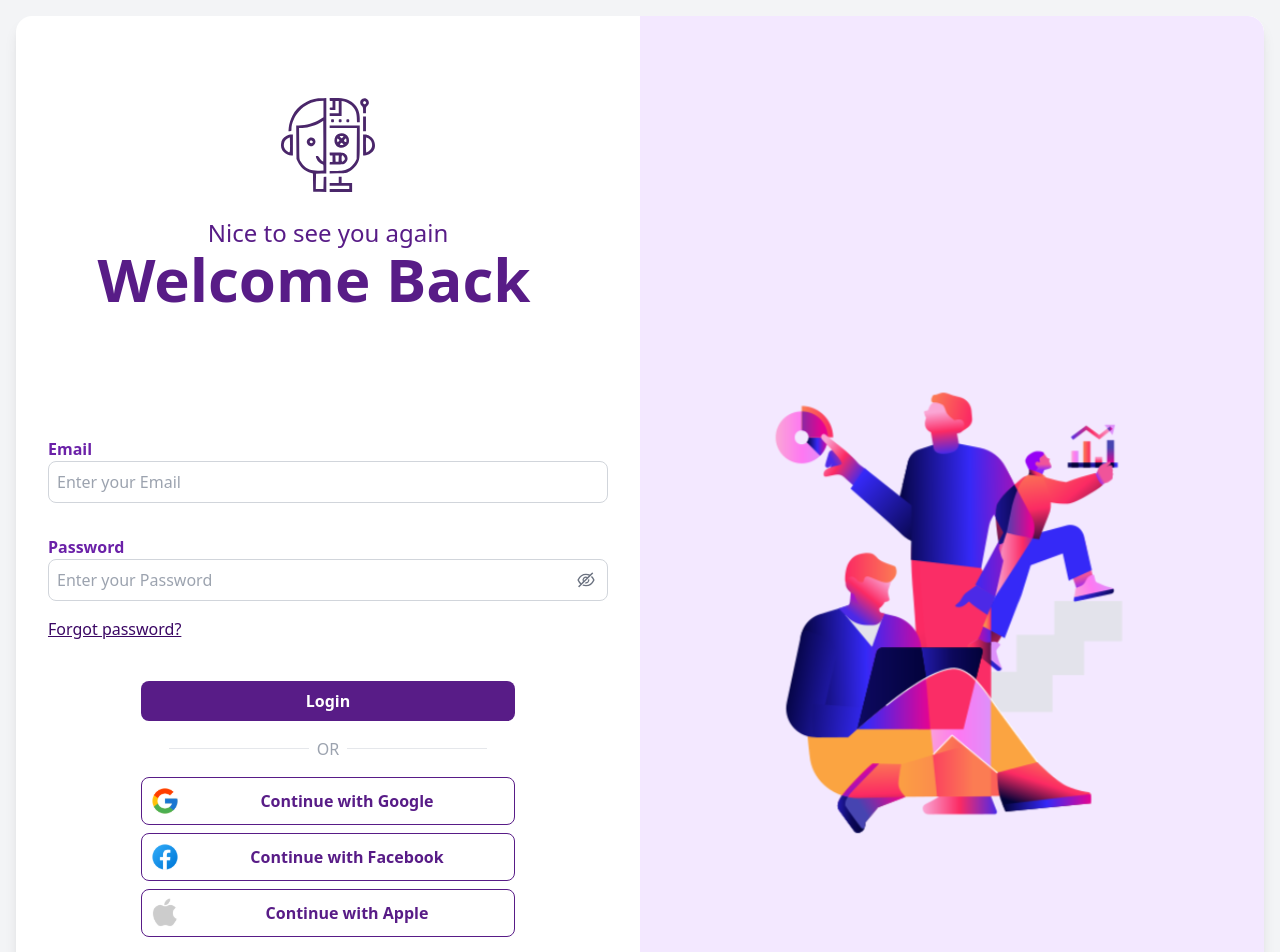
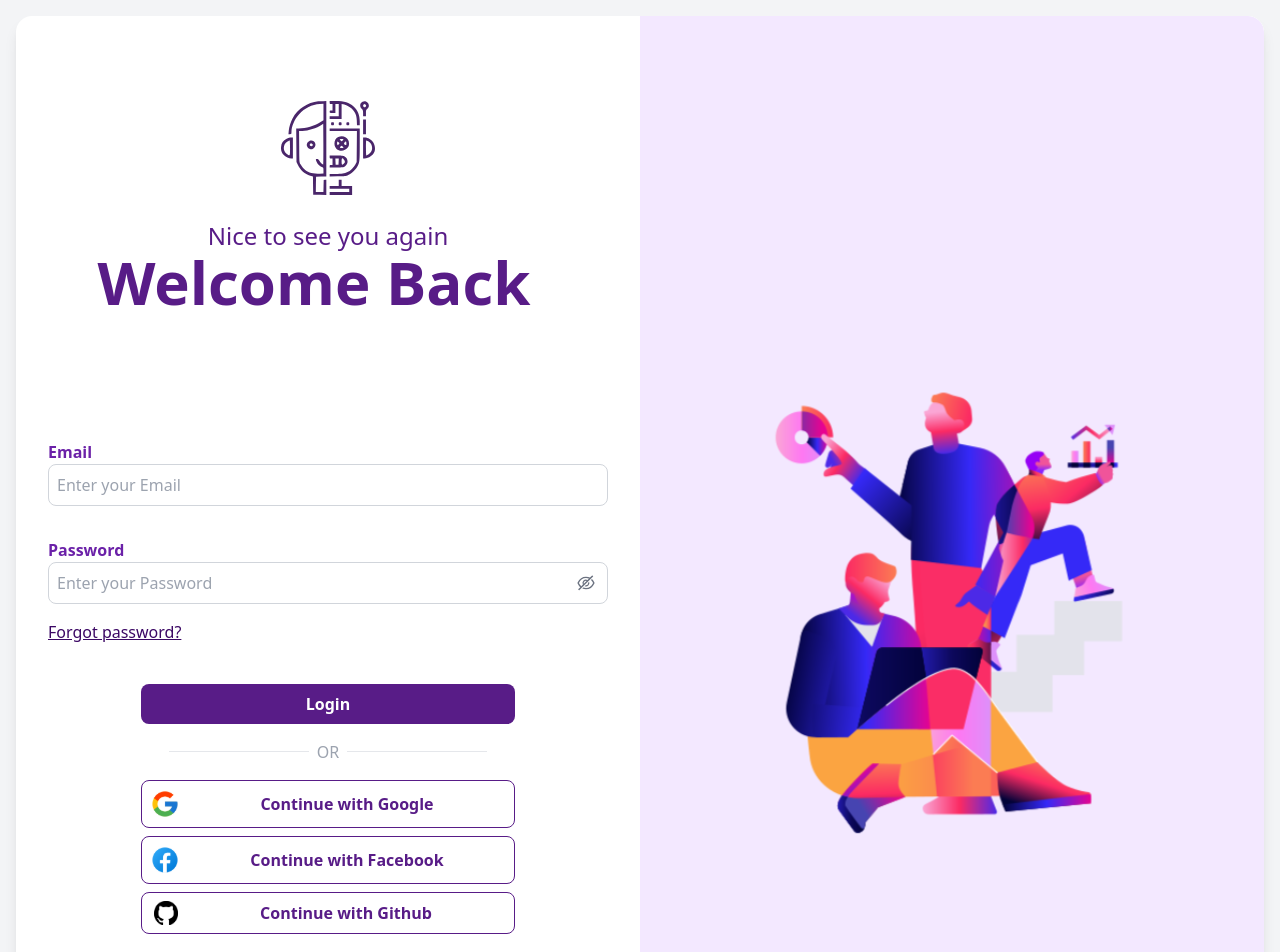
Before and after one commit to MayerS22/AutoInsight, a React (Vite) app in the folder AutoInsight/Frontend/: page /login in a window 1280 px wide. Shown: the top 952 px of the page. Built offline with nearby package versions, Linux system fonts and the light colour scheme; what world-countries would draw is missing.

Commit message:
google facebook github login(was working but crashed again)

```diff
--- a/AutoInsight/Frontend/src/components/Authentication/AuthenticationComponents/SocialButton.jsx
+++ b/AutoInsight/Frontend/src/components/Authentication/AuthenticationComponents/SocialButton.jsx
@@ -1,12 +1,62 @@
+/* eslint-disable no-unused-vars */
 /* eslint-disable react/prop-types */
-const SocialButton = ({ icon, text }) => {
+import { useState } from 'react';
+import axios from 'axios';
+
+const SocialButton = ({ icon, text, type }) => {
+  const [error, setError] = useState(null); // To store any error message
+
+  const handleLogin = async () => {
+
+    setError(null); // Reset error on new login attempt
+
+    try {
+      let url = '';
+
+      // Determine which authentication URL to call based on type
+      if (type === "google") {
+        url = "http://localhost:3000/api/v1/auth/google";
+      } else if (type === "github") {
+        url = "http://localhost:3000/api/v1/auth/github";
+      } else if (type === "facebook") {
+        url = "http://localhost:3000/api/v1/auth/facebook";
+      }
+
+      // Make the request using axios
+      const response = await axios.get(url);
+
+      console.log(response.status);
+
+      if (response.status === 200) {
+        // Successfully logged in, redirect to homepage or wherever
+        window.location.href = "/"; // Adjust this as necessary
+      } else {
+        setError(response.data.message || 'Login failed');
+      }
+    } catch (error) {
+      setError('An error occurred while logging in. Please try again.');
+    }
+  };
+
   return (
+
+    <>
      <div className="flex justify-center">
-      <button className="w-2/3 flex items-center justify-center border-purple-900 border p-2 rounded-lg hover:bg-gray-100 ">
-        <img src={icon} alt="" className="mr-2" /> {/* Logo aligned to the left with margin */}
+      <button
+        onClick={handleLogin}
+        className="w-2/3 flex items-center justify-center border-purple-900 border p-2 rounded-lg hover:bg-gray-100"
+
+      >
+        <img src={icon} alt="" className={`mr-2 ${type === "github" ? "w-6 h-6 ml-1" : ""}`} /> {/* Logo aligned to the left with margin */}
         <span className="flex-grow text-center font-bold text-purple-900">{text}</span> {/* Text centered */}
       </button>
+
+
+
     </div>
+    {error && <div className="text-red-500 mb-2 flex justify-center">{error}</div>} {/* Display error message if any */}
+
+    </>
   );
 };
 
--- a/AutoInsight/Frontend/src/components/Authentication/LoginForm.jsx
+++ b/AutoInsight/Frontend/src/components/Authentication/LoginForm.jsx
@@ -10,6 +10,7 @@ import Robot from "../../assets/Robot.svg";
 import AppleLogo from "../../assets/Apple.svg";
 import GoogleLogo from "../../assets/Google.svg";
 import FacebookLogo from "../../assets/Facebook.svg";
+import GithubLogo from "../../assets/Github.png";
 import HideLogo from "../../assets/Hide.svg";
 import { toast } from 'react-toastify';
 import { useNavigate } from 'react-router-dom';
@@ -145,9 +146,9 @@ const Login = ({ toggleForm,setUserName}) => {
       <Divider />
 
       <div className="mt-4 space-y-2">
-        <SocialButton icon={GoogleLogo} text="Continue with Google" />
-        <SocialButton icon={FacebookLogo} text="Continue with Facebook" />
-        <SocialButton icon={AppleLogo} text="Continue with Apple" />
+        <SocialButton icon={GoogleLogo} text="Continue with Google" type="google" />
+        <SocialButton icon={FacebookLogo} text="Continue with Facebook" type="facebook"/>
+        <SocialButton icon={GithubLogo} text="Continue with Github" type="github"/>
       </div>
 
       <ToggleButton isSignUp={false} onClick={toggleForm} />
```
Also changed, not shown: AutoInsight/Frontend/src/assets/Github.png (added). Lines whose indentation alone changed are shown as unchanged.
